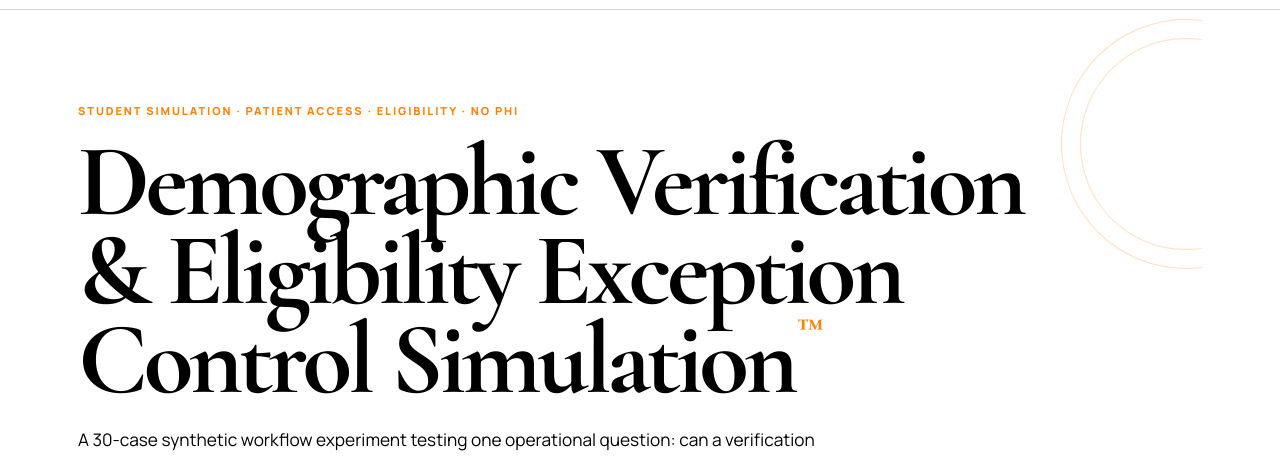
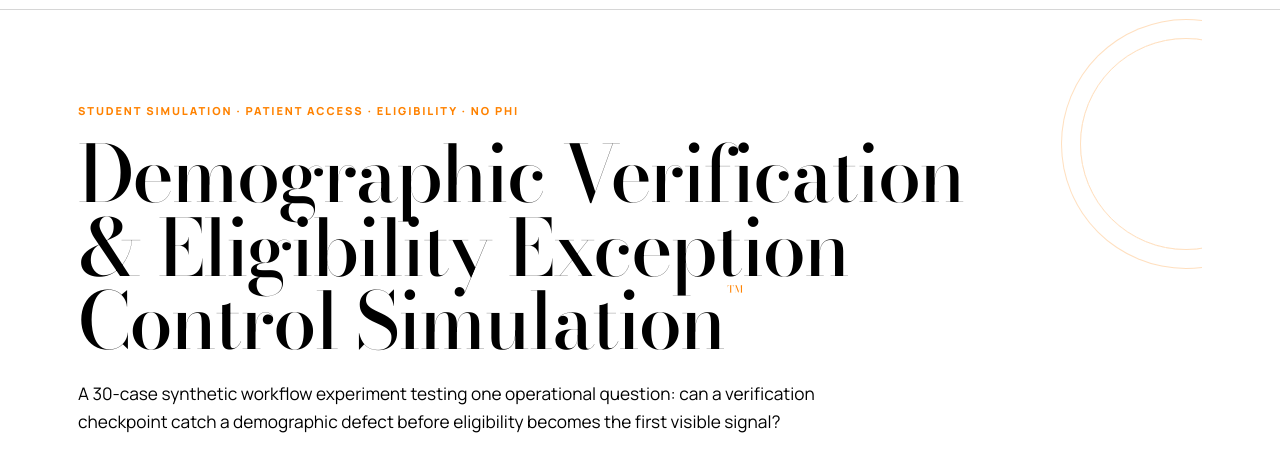
Before and after one commit to koripickle1101-TN/eligibility-verification-intelligence-system, a plain HTML site: page demographic-eligibility-control-simulation.html in a window 1280 px wide. Shown: the part 57-518 px from the top of the page. Drawn offline with nearby package versions, Linux system fonts and the light colour scheme.

Commit message:
Apply feminine editorial typography to control simulation

```diff
--- a/demographic-eligibility-control-simulation.html
+++ b/demographic-eligibility-control-simulation.html
@@ -6,6 +6,7 @@
   <meta name="description" content="Student-developed simulated no-PHI healthcare operations project examining where demographic errors first lose control before eligibility verification.">
   <title>Demographic Verification & Eligibility Exception Control Simulation | Kori Pickle</title>
   <link rel="stylesheet" href="style.css">
+  <link rel="stylesheet" href="feminine-editorial.css">
 </head>
 <body>
 <header class="site-header">
```
